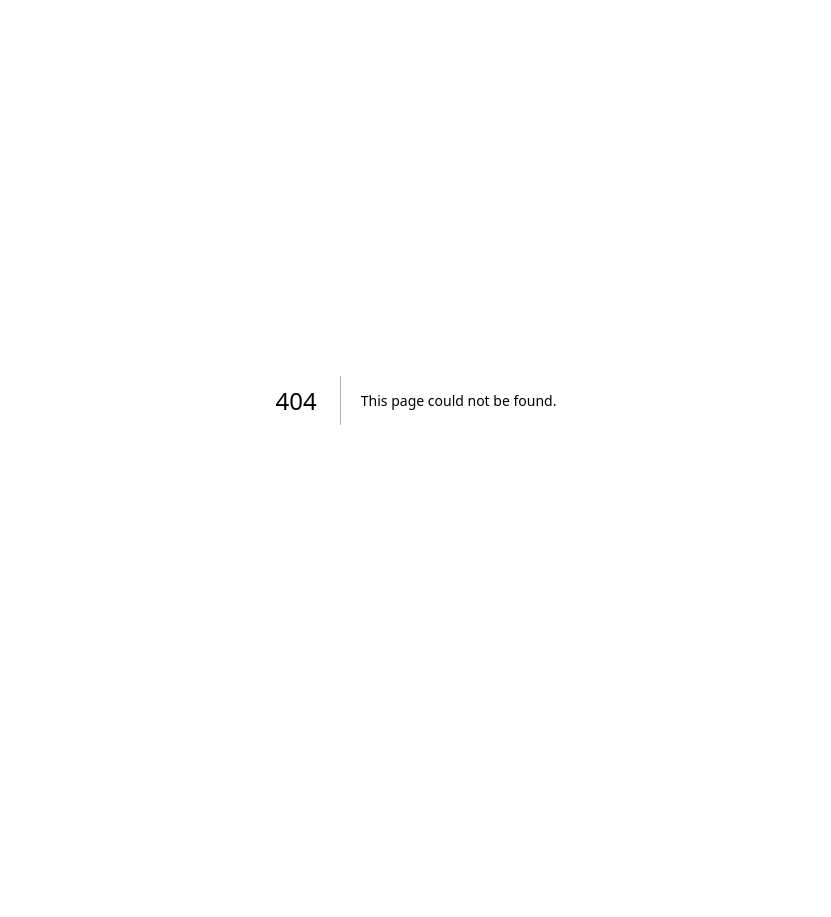
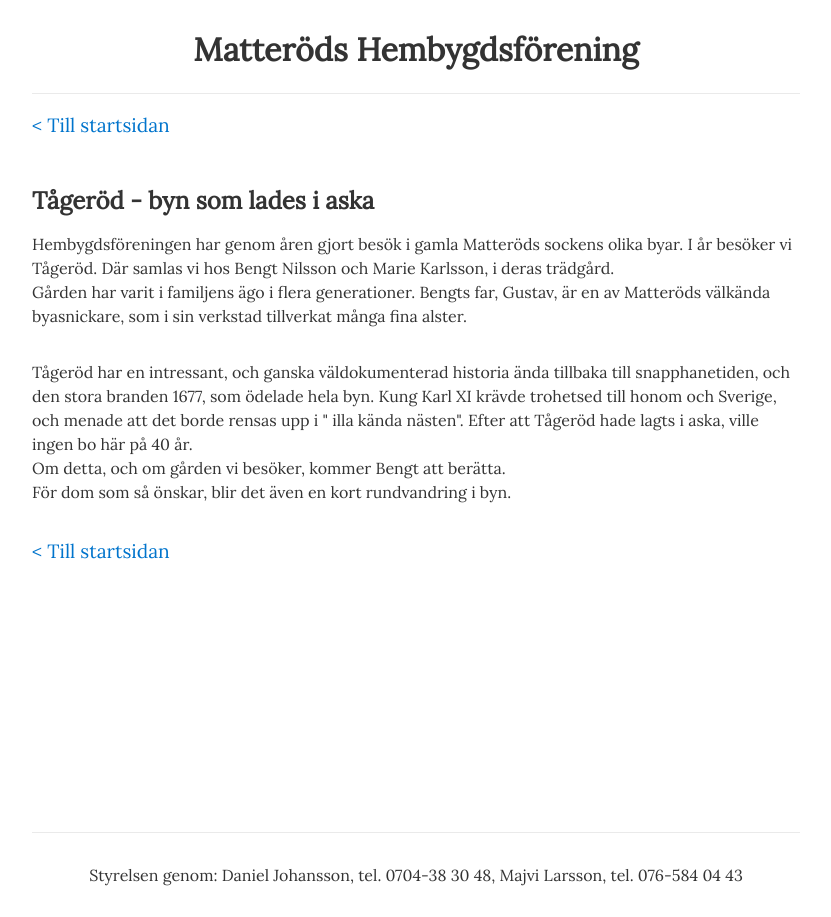
Before and after one commit to karlskag/hembygd-web, a Next.js app: page /artiklar/utflykt-2026 in a window 1280 px wide. Before the commit this address had no page. Shown: the whole page, without its empty margins (224-1055 px from the left). Before the commit the page ends 800 px from the top, so only its background shows below. Built offline with nearby package versions, Linux system fonts and the light colour scheme.

Commit message:
feat: article 2026

```diff
--- /dev/null
+++ b/pages/artiklar/utflykt-2026.js
@@ -0,0 +1,57 @@
+import styles from "../../styles/Home.module.css";
+import Head from "next/head";
+import Link from "next/link";
+
+const Article = () => {
+  return (
+    <div className={styles.container}>
+      <Head>
+        <title>Matteröds Hembygdsförening</title>
+        <meta name="description" content="Matteröds Hembygdsförenings hemsida"/>
+        <link rel="icon" href="/favicon.ico"/>
+      </Head>
+
+      <main className={styles.main}>
+        <div style={{ paddingBottom: '0.5rem', borderBottom: '1px solid #eaeaea' }}>
+          <h1 className={styles.title}>
+            Matteröds Hembygdsförening
+          </h1>
+        </div>
+
+        <p className={styles.link}>
+          <Link href="/">
+            {"< Till startsidan"}
+          </Link>
+        </p>
+        <h2>
+          Tågeröd - byn som lades i aska
+        </h2>
+        <p className={styles.description}>
+          Hembygdsföreningen har genom åren gjort besök i gamla Matteröds sockens olika byar. I år besöker vi Tågeröd.
+          Där samlas vi hos Bengt Nilsson och Marie Karlsson, i deras trädgård.
+          <br/>
+          Gården har varit i familjens ägo i flera generationer. Bengts far, Gustav, är en av Matteröds välkända
+          byasnickare, som i sin verkstad tillverkat många fina alster.
+        </p>
+        <p className={styles.description}>
+          Tågeröd har en intressant, och ganska väldokumenterad historia ända tillbaka till snapphanetiden, och den stora branden 1677, som ödelade hela byn. Kung Karl XI krävde trohetsed till honom och Sverige, och menade att det borde rensas upp i " illa kända nästen".
+          Efter att Tågeröd hade lagts i aska, ville ingen bo här på 40 år.
+          <br/>
+          Om detta, och om gården vi besöker, kommer Bengt att berätta.
+          <br/>
+          För dom som så önskar, blir det även en kort rundvandring i byn.
+        </p>
+        <p className={styles.link}>
+          <Link href="/">
+            {"< Till startsidan"}
+          </Link>
+        </p>
+      </main>
+      <footer className={styles.footer}>
+        Styrelsen genom: Daniel Johansson, tel. 0704-38 30 48, Majvi Larsson, tel. 076-584 04 43
+      </footer>
+    </div>
+  )
+}
+
+export default Article
--- a/pages/index.js
+++ b/pages/index.js
@@ -81,6 +81,11 @@ export default function Home() {
         <h2>Aktuellt</h2>
         <div style={{ paddingTop: '30px' }}>
           <ul>
+            <li>
+              <Link href="/artiklar/utflykt-2026">
+                UTFLYKTSMÅL 2026: Tågeröd - byn som lades i aska
+              </Link>
+            </li>
             <li>
               <Link href="/referat/2025">
                 Referat från Hembygdsdagen i Matteröd 2025 - Bo Nilsson
```
